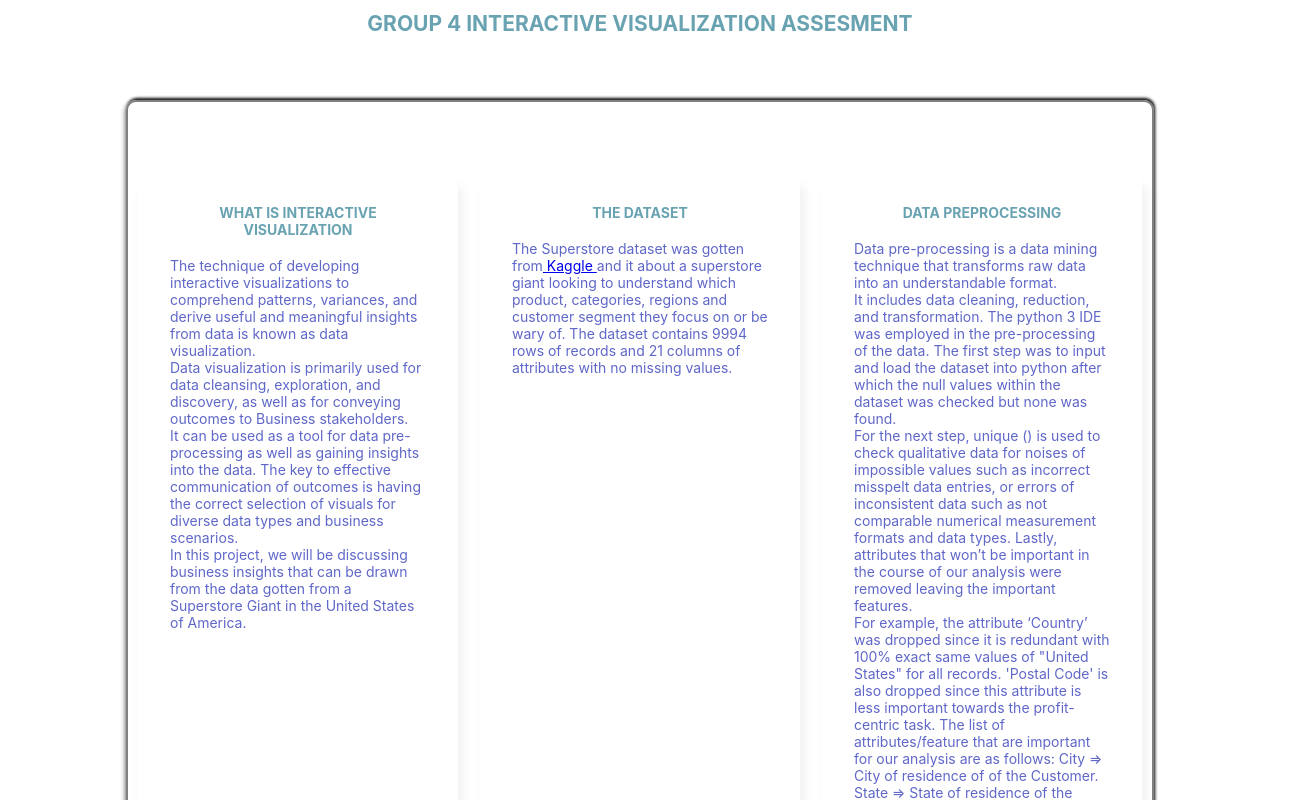
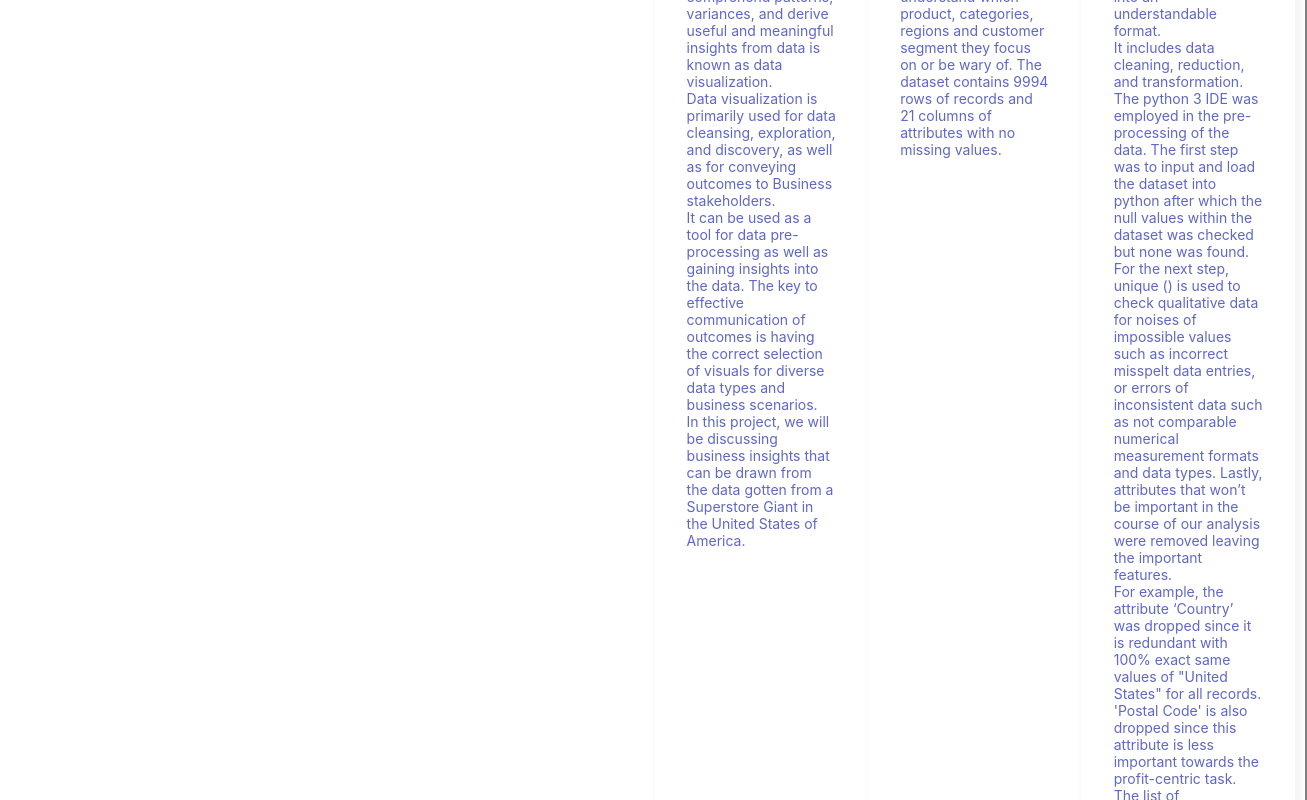
Before and after one commit to Sir-Newton/BBsTeams, a Next.js app in the folder BBsTeams/: page / in a window 1280 px wide. Shown: the top 800 px of the page, 1307 px wide, since content can reach past the window. Built offline with nearby package versions, Linux system fonts and the light colour scheme.

Commit message:
Update index.js

```diff
--- a/BBsTeams/pages/index.js
+++ b/BBsTeams/pages/index.js
@@ -14,14 +14,19 @@ return (
 
 
    <div class="about-container">
-        <div className="title"  align="center"> INTERACTIVE VISUALIZATION GROUP ASSESMENT </div>
 
+
+
+
+
+     <div id="mainbody" className="widecard">
+
+
+    <h2 className="title"  align="center"> INTERACTIVE VISUALIZATION GROUP ASSESMENT </h2>
 
     <p>
     <h2 align="center" className="sky"> GROUP 4 INTERACTIVE VISUALIZATION ASSESMENT </h2>
     </p>
-
-     <div id="mainbody" className="widecard">
        <p class="mediumcard">
         <h4 align="center" className="sky">WHAT IS INTERACTIVE VISUALIZATION</h4>
 
```
